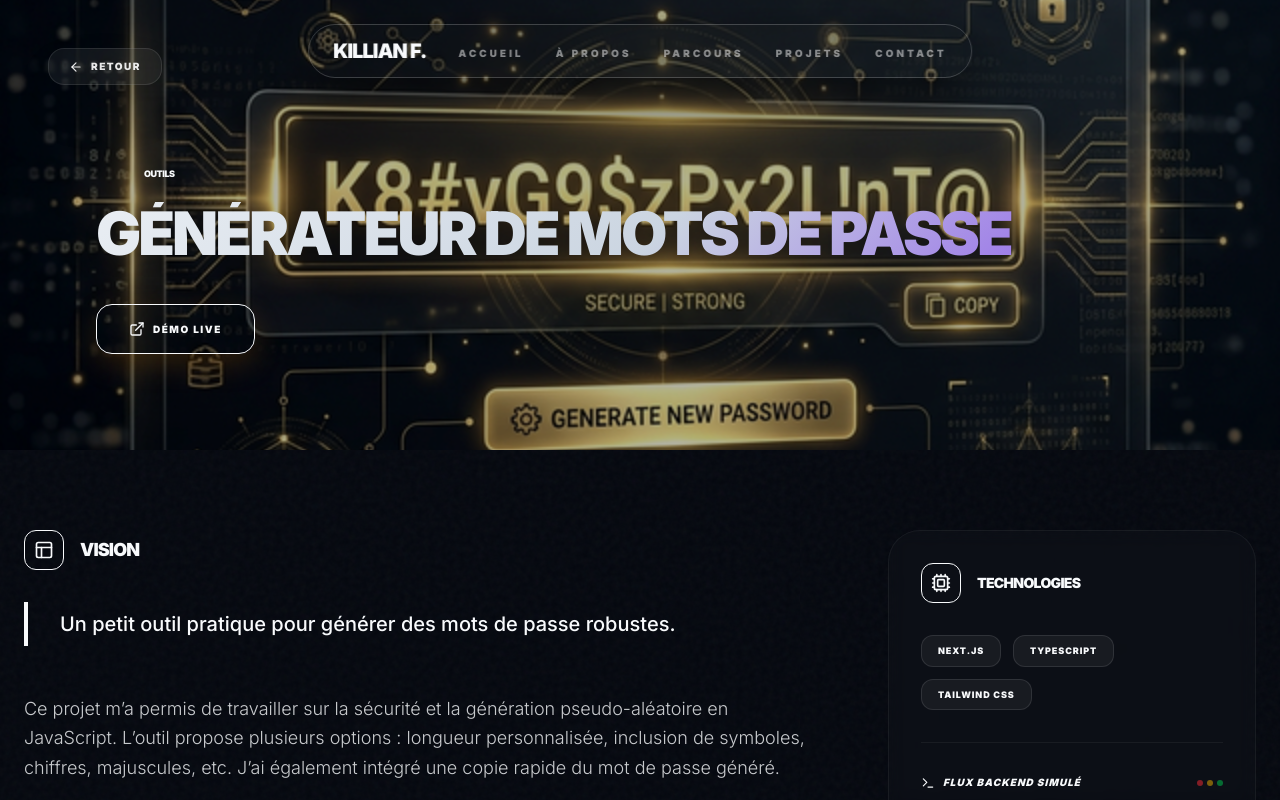
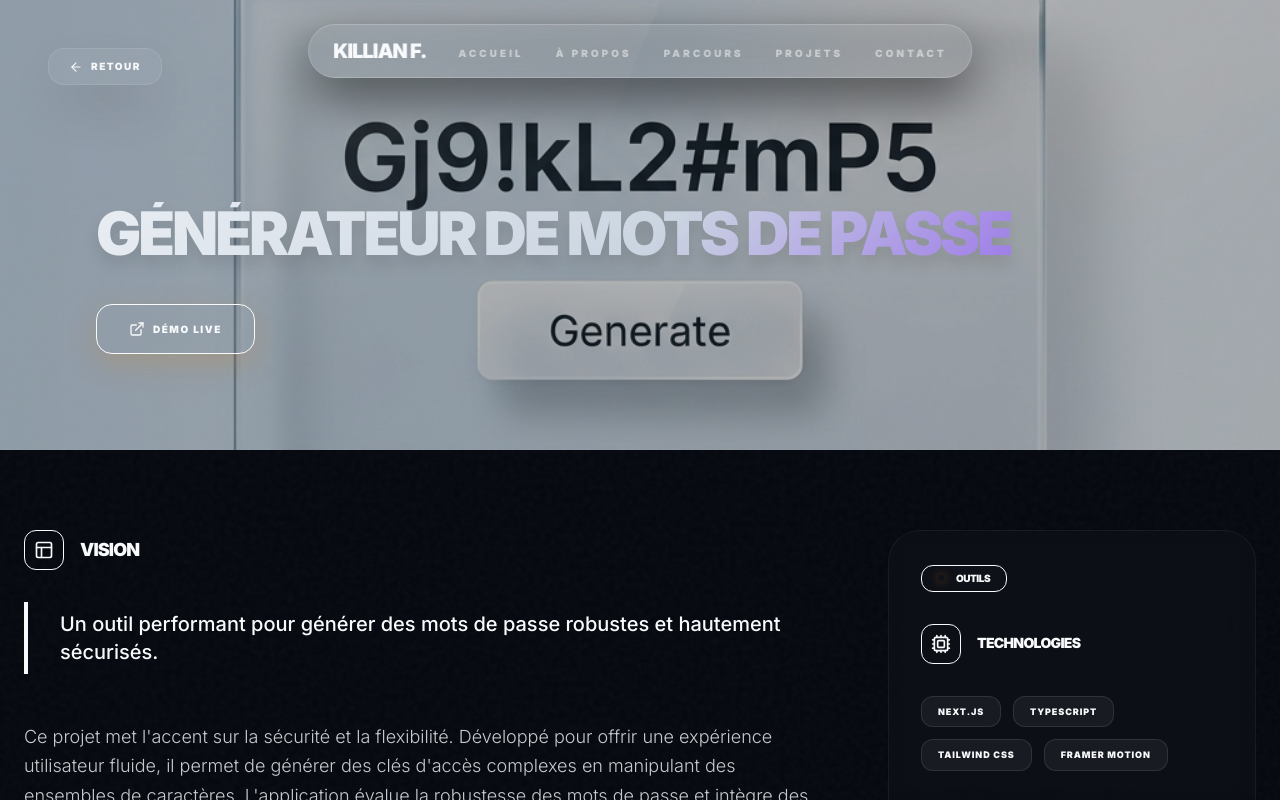
Before and after one commit to Vexyuu/portfolio, a Next.js app: page /projects/password-generator in a window 1280 px wide. Shown: the top 800 px of the page. Built offline with nearby package versions, Linux system fonts and the light colour scheme.

Commit message:
feat: implement Hero section and modular ProjectCard component with password generator project page

```diff
--- a/src/app/projects/page.tsx
+++ b/src/app/projects/page.tsx
@@ -2,7 +2,6 @@
 
 import { useState, useMemo } from "react";
 import Image from "next/image";
-import Link from "next/link";
 import { motion, AnimatePresence } from "framer-motion";
 import { Search } from "lucide-react";
 import Fuse from "fuse.js";
@@ -207,7 +206,7 @@ export default function ProjectsPage() {
                                                     size="sm"
                                                     className="px-8"
                                                 >
-                                                    Voir le projet
+                                                    Détails
                                                 </Button>
                                                 <Button
                                                     href={project.link}
--- a/src/app/projects/password-generator/page.tsx
+++ b/src/app/projects/password-generator/page.tsx
@@ -3,20 +3,22 @@ import ProjectCard from "@/components/ProjectCard";
 import { BASE_URL } from "@/utils/env";
 
 export const metadata = {
-    title: "Générateur de mots de passe sécurisé",
-    description: "Un outil pratique pour créer des mots de passe robustes. Développé avec HTML, CSS et JavaScript.",
-    keywords: ["générateur mot de passe", "outil sécurité web", "JavaScript", "Killian Fievet", "portfolio projet"],
+    title: "Générateur de Mots de Passe | Sécurité & Performance",
+    description: "Créez des mots de passe robustes et personnalisés avec cet outil de sécurité moderne. Développé avec Next.js et TypeScript pour une fiabilité maximale.",
+    keywords: ["générateur mot de passe", "sécurité web", "TypeScript", "Next.js", "Killian Fievet", "outil sécurité", "password generator"],
     openGraph: {
-        title: "Projet Générateur de mots de passe - Killian Fievet",
-        description: "Outil de génération de mots de passe robustes avec options d’inclusion de symboles, chiffres et majuscules.",
+        title: "Générateur de Mots de Passe Sécurisé - Killian Fievet",
+        description: "Générez instantanément des mots de passe complexes et sécurisés avec des options de personnalisation avancées.",
         url: `${BASE_URL}/projects/password-generator`,
+        siteName: "Killian Fievet - Portfolio",
+        locale: "fr_FR",
         type: "article",
         images: [
             {
-                url: `${BASE_URL}/data/projects/password-generator.png`,
+                url: `${BASE_URL}/data/projects/password-generator-modern.png`,
                 width: 1200,
                 height: 630,
-                alt: "Générateur de mots de passe",
+                alt: "Interface du Générateur de mots de passe moderne",
             },
         ],
     },
@@ -29,11 +31,11 @@ export default function PasswordGenerator() {
     return (
         <ProjectCard
             title="Générateur de mots de passe"
-            description="Un petit outil pratique pour générer des mots de passe robustes."
-            longDescription="Ce projet m’a permis de travailler sur la sécurité et la génération pseudo-aléatoire en JavaScript. L’outil propose plusieurs options : longueur personnalisée, inclusion de symboles, chiffres, majuscules, etc. J’ai également intégré une copie rapide du mot de passe généré."
-            objective="L’objectif principal de ce projet était de créer un outil simple et efficace pour générer des mots de passe sécurisés, tout en explorant les fonctionnalités de JavaScript liées à la manipulation de chaînes et à la génération aléatoire."
-            image={getAssetPath("/data/projects/password-generator.png")}
-            stack={["Next.js", "TypeScript", "Tailwind CSS"]}
+            description="Un outil performant pour générer des mots de passe robustes et hautement sécurisés."
+            longDescription="Ce projet met l'accent sur la sécurité et la flexibilité. Développé pour offrir une expérience utilisateur fluide, il permet de générer des clés d'accès complexes en manipulant des ensembles de caractères. L'application évalue la robustesse des mots de passe et intègre des fonctionnalités ergonomiques comme la copie en un clic et l'historique local."
+            objective="L'objectif était de concevoir un outil utilitaire premium intégrant des concepts de sécurité (entropie, complexité algorithmique) tout en conservant une interface minimaliste et réactive sous Next.js."
+            image={getAssetPath("/data/projects/password-generator-modern.png")}
+            stack={["Next.js", "TypeScript", "Tailwind CSS", "Framer Motion"]}
             //github="https://github.com/Vexyuu/password-generator"
             demo="https://passgen.killianfievet.com"
             category="Outils"
--- a/src/components/Hero.tsx
+++ b/src/components/Hero.tsx
@@ -1,7 +1,6 @@
 "use client";
 import { motion } from "framer-motion";
 import { useEffect, useState } from "react";
-import Link from "next/link";
 import { FaDownload, FaEnvelope } from "react-icons/fa";
 import TextReveal from "./TextReveal";
 import Button from "./ui/Button";
--- a/src/components/ProjectCard.tsx
+++ b/src/components/ProjectCard.tsx
@@ -3,7 +3,6 @@
 import Image from "next/image";
 import { motion } from "framer-motion";
 import { ArrowLeft, Github, ExternalLink, Cpu, Target, Layout } from "lucide-react";
-import Link from "next/link";
 import { useRouter } from "next/navigation";
 import Button from "./ui/Button";
 
@@ -88,10 +87,6 @@ export default function ProjectCard({ title, description, longDescription, objec
                             animate={{ opacity: 1, y: 0 }}
                             transition={{ duration: 0.8 }}
                         >
-                            <h2 className="text-secondary font-black tracking-[0.5em] uppercase text-[9px] mb-6 flex items-center gap-4">
-                                <span className="w-8 h-[1px] bg-secondary" />
-                                {category || "PROJET SIGNATURE"}
-                            </h2>
                             <h1 className="text-3xl md:text-5xl lg:text-6xl font-black tracking-tighter mb-10 bg-mask-text py-1 drop-shadow-xl">
                                 {title.toUpperCase()}
                             </h1>
@@ -170,6 +165,14 @@ export default function ProjectCard({ title, description, longDescription, objec
                 {/* Sidebar (Right) */}
                 <div className="lg:col-span-4 space-y-12">
                     <motion.div variants={itemVariants} className="p-8 rounded-[2rem] bg-white/[0.02] border border-white/5 backdrop-blur-sm sticky top-32">
+                        {/* Catégorie */}
+                        <div className="inline-flex items-center gap-3 px-4 py-2 rounded-xl bg-secondary/10 border border-secondary/20 backdrop-blur-md mb-8">
+                            <div className="w-1.5 h-1.5 rounded-full bg-secondary shadow-[0_0_10px_rgba(217,119,6,0.5)]" />
+                            <h2 className="text-secondary font-black tracking-[0.3em] uppercase text-[10px]">
+                                {category || "PROJET SIGNATURE"}
+                            </h2>
+                        </div>
+
                         <div className="flex items-center gap-4 mb-8">
                             <div className="w-10 h-10 rounded-xl bg-accent/10 flex items-center justify-center text-accent border border-accent/20">
                                 <Cpu size={20} />
@@ -188,7 +191,7 @@ export default function ProjectCard({ title, description, longDescription, objec
                         </div>
 
                         {/* Simulated Live Feed */}
-                        <ProjectLiveFeed category={category} />
+                        {/* <ProjectLiveFeed category={category} /> */}
                     </motion.div>
                 </div>
             </motion.div>
--- a/src/components/Projects.tsx
+++ b/src/components/Projects.tsx
@@ -56,8 +56,8 @@ export default function Projects() {
                                 <div className="absolute inset-0 p-8 flex flex-col justify-end z-10">
                                     <div className="flex items-center gap-3 mb-4">
                                         <span className={`text-[10px] uppercase tracking-widest font-black px-3 py-1 rounded-full backdrop-blur-md border ${project.isFinite
-                                                ? "bg-green-500/20 text-green-400 border-green-500/30"
-                                                : "bg-amber-500/20 text-amber-400 border-amber-500/30"
+                                            ? "bg-green-500/20 text-green-400 border-green-500/30"
+                                            : "bg-amber-500/20 text-amber-400 border-amber-500/30"
                                             }`}>
                                             {project.isFinite ? "Fini" : "En cours"}
                                         </span>
--- a/src/components/ui/Button.tsx
+++ b/src/components/ui/Button.tsx
@@ -1,7 +1,7 @@
 // src/components/ui/Button.tsx
 "use client";
 
-import { ReactNode, useRef, useState, useMemo } from 'react';
+import { ReactNode, useRef, useState } from 'react';
 import { motion, HTMLMotionProps } from 'framer-motion';
 import { clsx, type ClassValue } from 'clsx';
 import { twMerge } from 'tailwind-merge';
@@ -40,7 +40,7 @@ export default function Button({
     fullWidth = false,
     ...props
 }: ButtonProps) {
-    const elementRef = useRef<any>(null);
+    const elementRef = useRef<HTMLButtonElement | HTMLAnchorElement>(null);
     const [mousePosition, setMousePosition] = useState({ x: 0, y: 0 });
     const [isHovered, setIsHovered] = useState(false);
 
@@ -61,7 +61,7 @@ export default function Button({
         outline: "border border-white/10 bg-white/5 backdrop-blur-md text-white/80 hover:text-white hover:border-white/30",
         glass: "bg-white/5 backdrop-blur-2xl border border-white/10 text-white/90 hover:bg-white/10 hover:border-white/20 shadow-2xl",
         ghost: "bg-transparent hover:bg-white/5 text-white/60 hover:text-white",
-        white: "bg-white text-black border border-white/20 hover:bg-secondary hover:text-white",
+        white: "bg-white text-black border border-white/20 hover:bg-foreground hover:text-background",
     };
 
     const sizes = {
@@ -128,6 +128,8 @@ export default function Button({
                 href={href}
                 target={target}
                 className={combinedClassName}
+                // eslint-disable-next-line @typescript-eslint/no-explicit-any
+                ref={elementRef as any}
                 onMouseMove={handleMouseMove}
                 onMouseEnter={() => setIsHovered(true)}
                 onMouseLeave={() => setIsHovered(false)}
@@ -139,7 +141,8 @@ export default function Button({
 
     return (
         <motion.button
-            ref={elementRef}
+            // eslint-disable-next-line @typescript-eslint/no-explicit-any
+            ref={elementRef as any}
             className={combinedClassName}
             disabled={disabled || isLoading}
             onMouseMove={handleMouseMove}
--- a/src/data/projects.ts
+++ b/src/data/projects.ts
@@ -18,7 +18,7 @@ export const projects = [
         description: "Un petit outil pratique pour créer des mots de passe sécurisés.",
         link: "https://passgen.killianfievet.com",
         more: "/projects/password-generator",
-        image: getAssetPath("/data/projects/password-generator.png"),
+        image: getAssetPath("/data/projects/password-generator-modern.png"),
         demo: "https://passgen.killianfievet.com",
         isFinite: true,
         category: "Outils",
@@ -35,4 +35,15 @@ export const projects = [
         category: "Web",
         year: 2026,
     },
+    {
+        title: "Coming soon...",
+        description: "Coming soon...",
+        link: "#",
+        more: "#",
+        image: getAssetPath("/data/projects/coming-soon.png"),
+        demo: "#",
+        isFinite: false,
+        category: "Web",
+        year: 2026,
+    },
 ];
```
Also changed, not shown: public/data/projects/coming-soon.png (added), public/data/projects/password-generator-modern.png (added).
